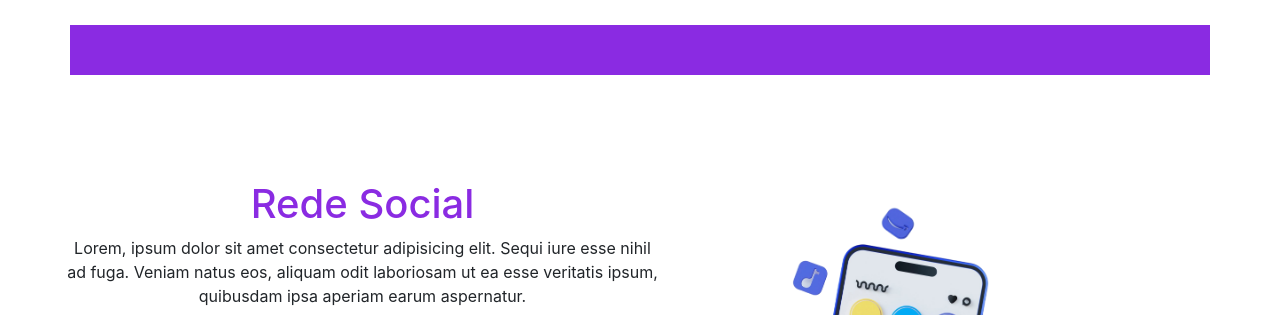
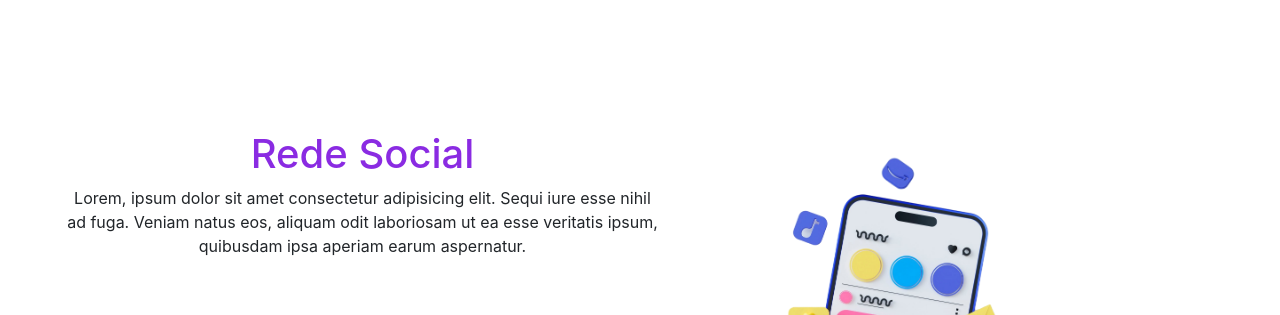
Before and after one commit to paulo6jp/Nelly03, a plain HTML site: page index.html in a window 1280 px wide. Shown: the part 485-800 px from the top of the page. Drawn offline with nearby package versions, Linux system fonts and the light colour scheme.

Commit message:
Add files via upload

```diff
--- a/index.html
+++ b/index.html
@@ -55,9 +55,6 @@
 <br>
 <br>
 
-<div class="container" style="background-color: blueviolet; height:50px;">
-
-</div>
 <!-- Navegação  rede social -->
 <div class=" rede container-fluid row " style="text-align: center; top:5px;">
 
```
